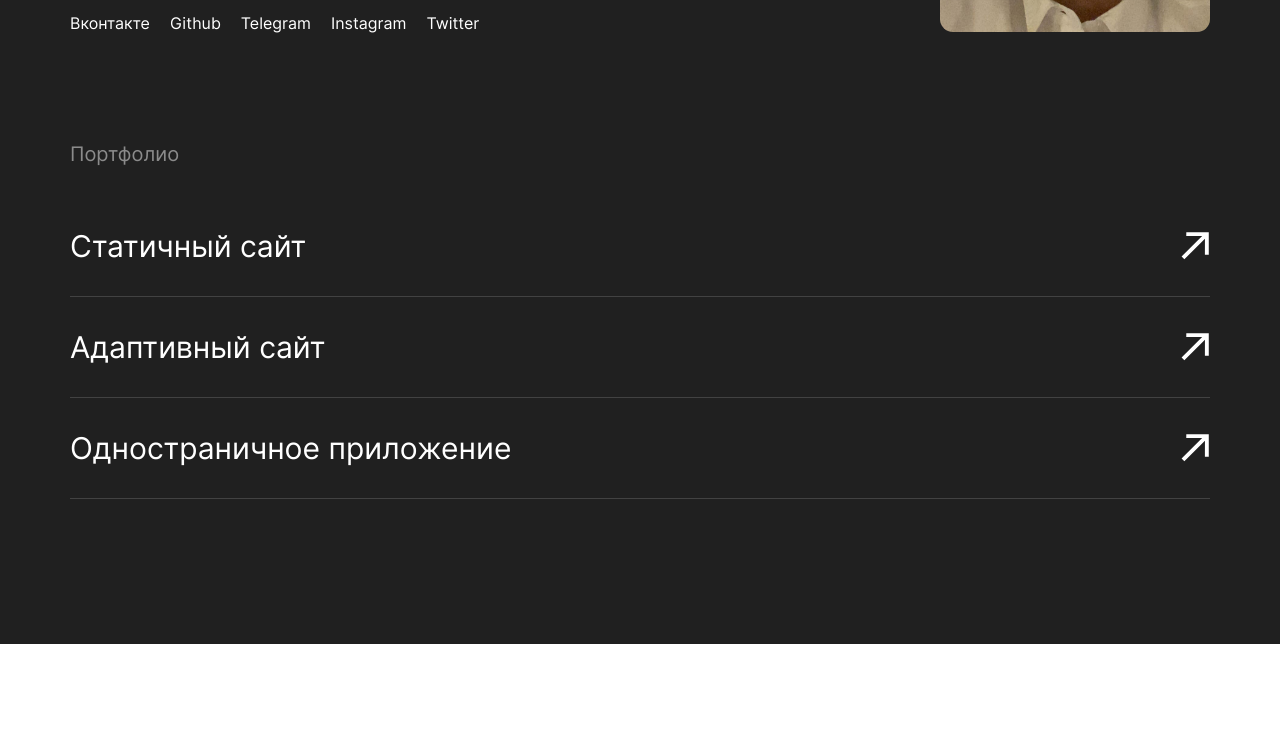
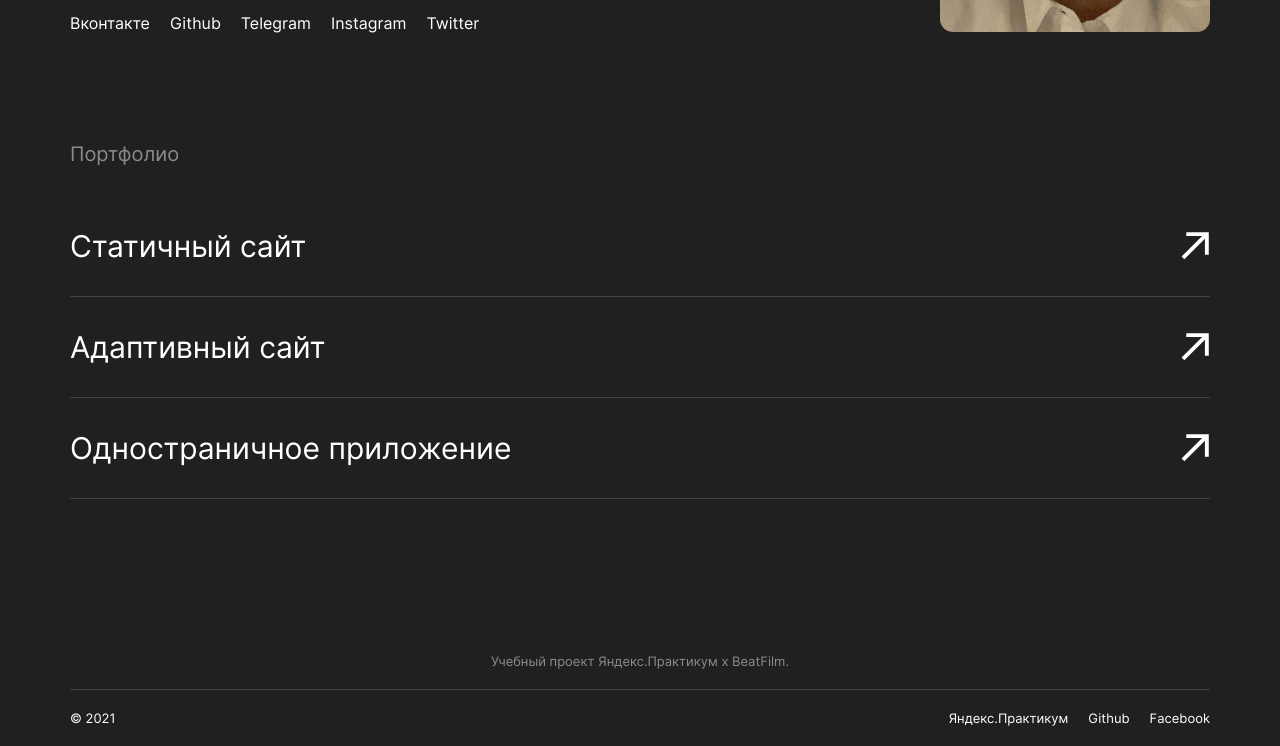
Before and after one commit to vladkim165/movies-explorer-frontend, a React app: page / in a window 1280 px wide. Shown: the part 2353-3099 px from the top of the page. Before the commit the page ends 2997 px from the top, so only its background shows below. Built offline with nearby package versions, Linux system fonts and the light colour scheme.

Commit message:
added/layout of the main page

```diff
--- a/src/components/App.js
+++ b/src/components/App.js
@@ -4,7 +4,7 @@ import "./App.scss";
 import Header from "./Header/Header";
 import Main from "./Main/Main";
 
-function App() {
+const App = () => {
   return (
     <div className="page">
       <Header signup={"/signup"} signin={"/signin"} />
@@ -13,6 +13,6 @@ function App() {
       </Routes>
     </div>
   );
-}
+};
 
 export default App;
--- a/src/components/App.scss
+++ b/src/components/App.scss
@@ -10,4 +10,6 @@
   background: $primary;
   color: $white;
   font-family: "Inter", "Arial", sans-serif;
+  margin: 0;
+  padding: 0;
 }
--- /dev/null
+++ b/src/components/Footer/Footer.js
@@ -0,0 +1,30 @@
+import React from "react";
+import "./Footer.scss";
+
+const Footer = () => {
+  return (
+    <footer className="footer">
+      <div className="footer__description-container">
+        <p className="footer__description">
+          Учебный проект Яндекс.Практикум х BeatFilm.
+        </p>
+      </div>
+      <div className="footer__refs">
+        <p className="footer__copyright">&copy; 2021</p>
+        <div className="footer__links">
+          <a className="footer__link" href="_blank">
+            Яндекс.Практикум
+          </a>
+          <a className="footer__link" href="_blank">
+            Github
+          </a>
+          <a className="footer__link" href="_blank">
+            Facebook
+          </a>
+        </div>
+      </div>
+    </footer>
+  );
+};
+
+export default Footer;
--- /dev/null
+++ b/src/components/Footer/Footer.scss
@@ -0,0 +1,33 @@
+@import "../../utils/css/variables.scss";
+
+.footer {
+  padding: 9px 70px 20px 70px;
+  @include font-size(13px, 1.23);
+  &__description-container {
+    padding-bottom: 20px;
+    border-bottom: 1px solid $dark-gray;
+  }
+  &__description {
+    color: $gray;
+    text-align: center;
+    margin: 0;
+  }
+  &__refs {
+    padding-top: 20px;
+    display: flex;
+    justify-content: space-between;
+  }
+  &__copyright {
+    margin: 0;
+  }
+  &__links {
+  }
+  &__link {
+    margin-right: 20px;
+    text-decoration: none;
+    color: $white;
+    &:last-of-type {
+      margin: 0;
+    }
+  }
+}
--- a/src/components/Main/Main.js
+++ b/src/components/Main/Main.js
@@ -5,6 +5,7 @@ import AboutProject from "../AboutProject/AboutProject";
 import Techs from "../Techs/Techs";
 import AboutMe from "../AboutMe/AboutMe";
 import Portfolio from "../Portfolio/Portfolio";
+import Footer from "../Footer/Footer";
 
 const Main = () => {
   return (
@@ -14,6 +15,7 @@ const Main = () => {
       <Techs />
       <AboutMe />
       <Portfolio />
+      <Footer />
     </main>
   );
 };
```
